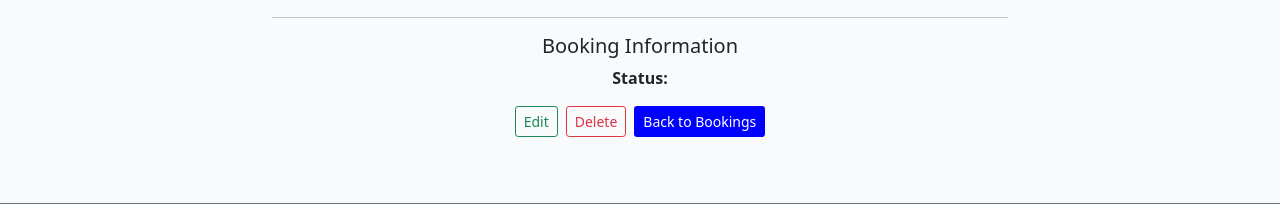
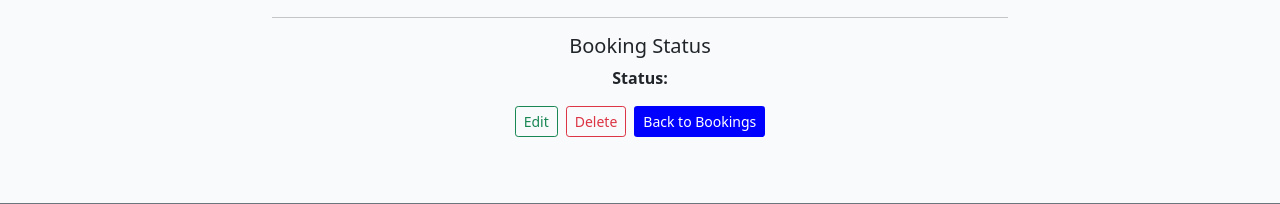
Before and after one commit to Eyongtarh/Riders-Club-Project, a Django app: template bookings/templates/bookings/Booking_detail.html in a window 1280 px wide. Shown: the part 321-525 px from the top of the page. Run offline with Django 5.2, Linux system fonts and the light colour scheme; the template is opened without the code that fills it, so the values that code supplies are empty; some libraries are stand-ins or nearby versions.

Commit message:
edit booking_detail.html to Booking_detail.html

```diff
--- a/bookings/templates/bookings/Booking_detail.html
+++ b/bookings/templates/bookings/Booking_detail.html
@@ -1,6 +1,7 @@
 {% extends 'base.html' %}
 {% load static %}
 {% load crispy_forms_tags %}
+
 {% block content %}
   <section class="container mt-5">
     <div class="row justify-content-center">
@@ -18,7 +19,7 @@
 
         <hr />
 
-        <h5 class="card-title">Booking Information</h5>
+        <h5 class="card-title">Booking Status</h5>
         <p>
           <strong>Status:</strong>
           {% if booking.status == 0 %}
```
